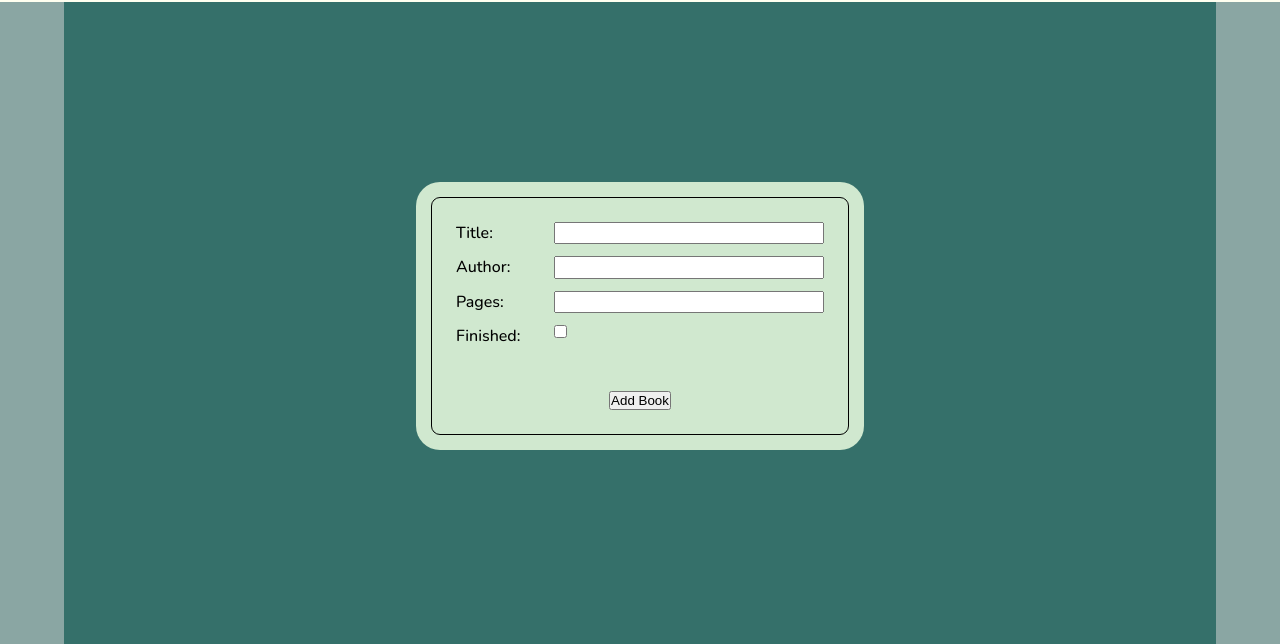
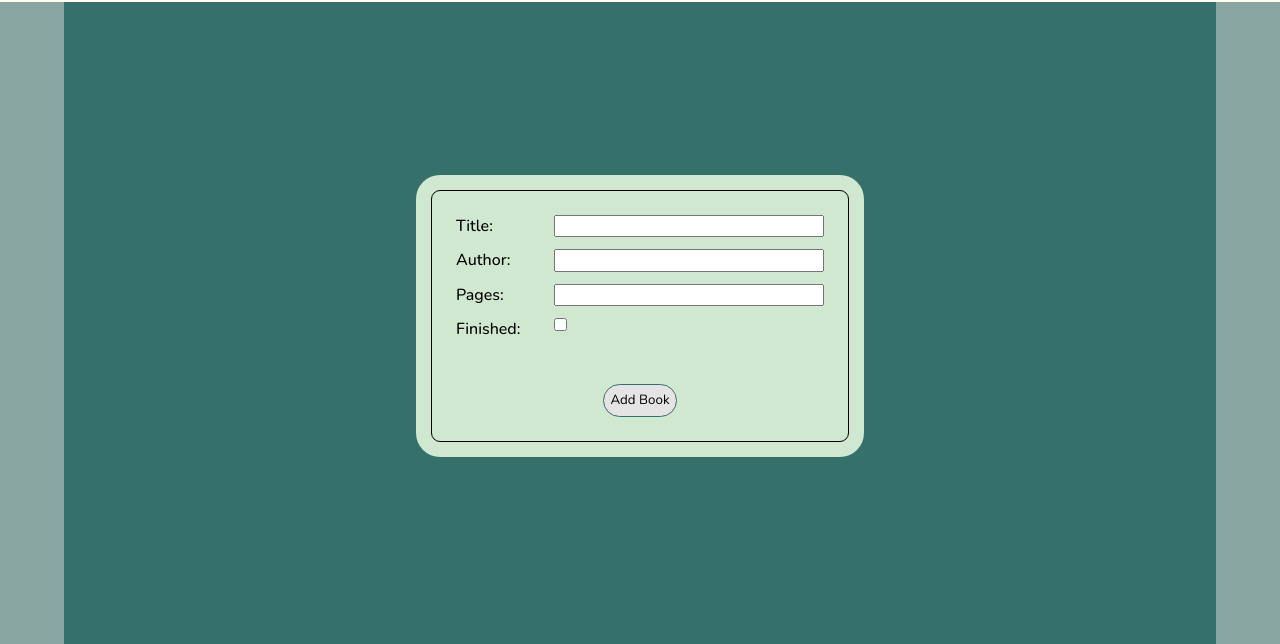
Before and after one commit to jguneratne/library-project, a plain HTML site: page index.html in a window 1280 px wide. Both pictures are taken after a click on the button 1182 px from the left and 29 px from the top of the page. Shown: the part 84-728 px from the top of the page. Drawn offline with Linux system fonts and the light colour scheme.

Commit message:
Style Add Book button on form

```diff
--- a/style.css
+++ b/style.css
@@ -180,6 +180,21 @@ input[type="text"] {
   width: 10%;
 }
 
+button.add-book {
+  font-family: "Nunito";
+  font-style: regular;
+  font-weight: 400;
+  background-color: var(--btnColor);
+  padding: 0.8ch;
+  border-radius: 3ch;
+  border: 1px solid var(--bookshelfColor);
+}
+
+button.add-book:hover {
+  background-color: var(--mainColor);
+  cursor: pointer;
+}
+
 /* Footer */
 
 footer {
```
